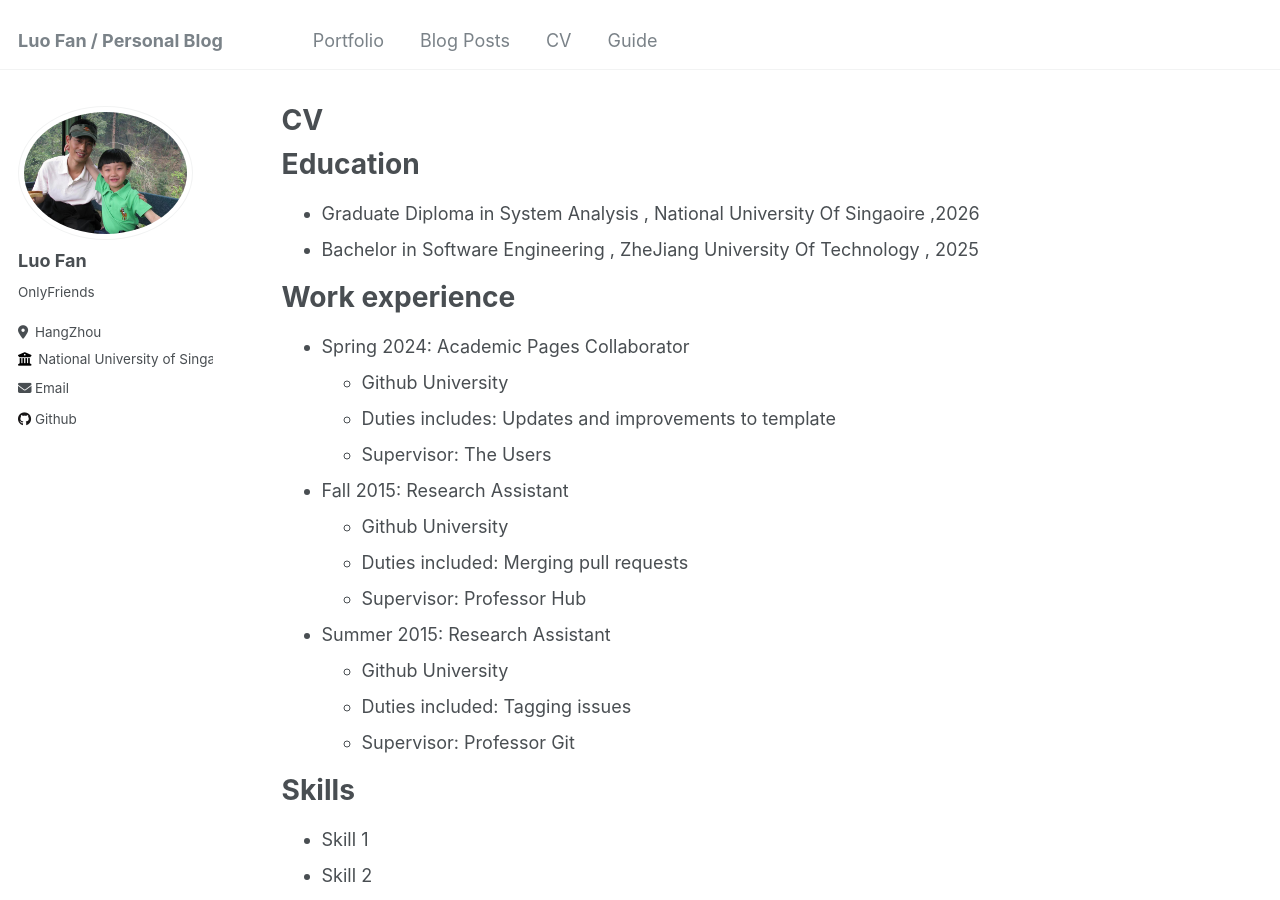
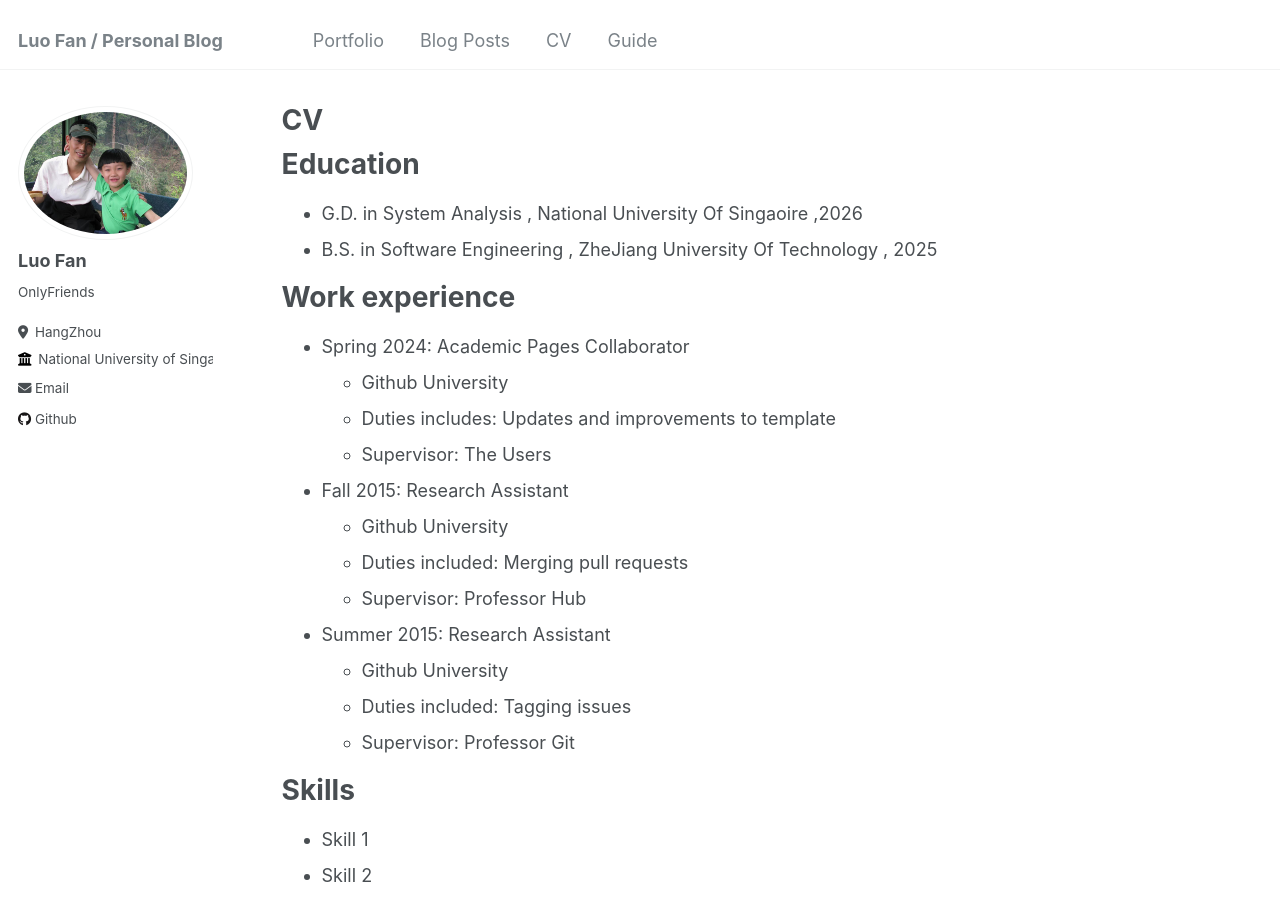
Before and after one commit to luofanlf/luofanlf.github.io, a Jekyll site: the page built from _pages/cv.md, in a window 1280 px wide and 900 px high. Built offline with Jekyll 4.4.1, drawn with Linux system fonts in a browser that asks for light colours.

Commit message:
Update cv.md

```diff
--- a/_pages/cv.md
+++ b/_pages/cv.md
@@ -11,8 +11,8 @@ redirect_from:
 
 Education
 ======
-* Graduate Diploma in System Analysis , National University Of Singaoire ,2026
-* Bachelor in Software Engineering , ZheJiang University Of Technology , 2025
+* G.D. in System Analysis , National University Of Singaoire ,2026
+* B.S. in Software Engineering , ZheJiang University Of Technology , 2025
 
 Work experience
 ======
```
